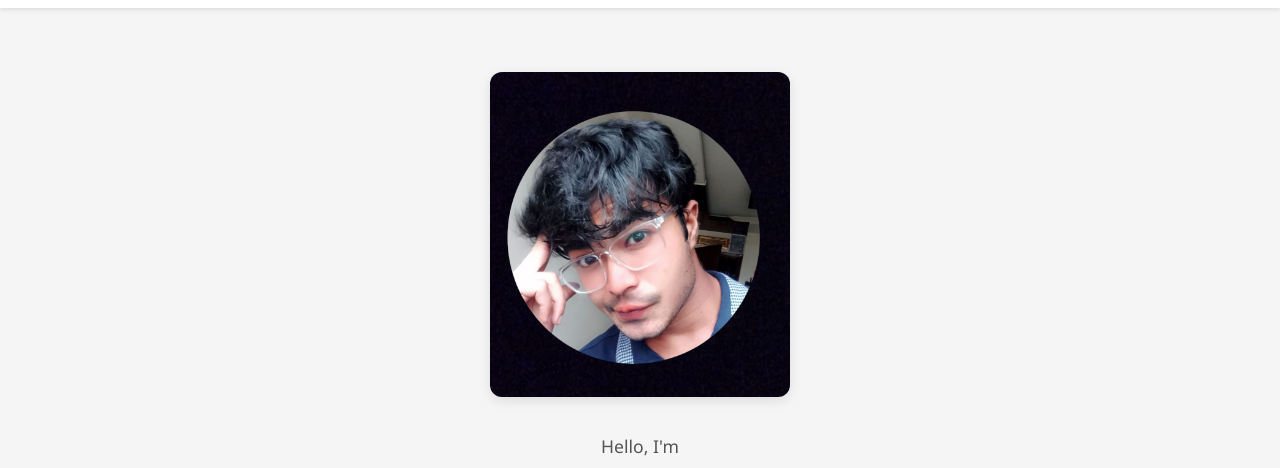
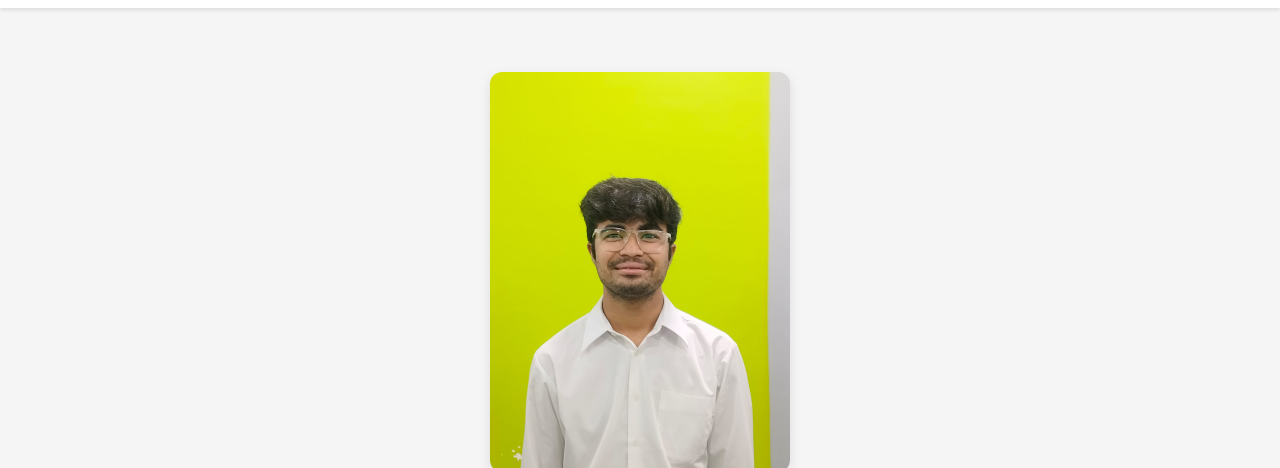
Before and after one commit to farhanqureshi26/Farhan_Portfolio_2.0.github.io, a plain HTML site: page index.html in a window 1280 px wide. Shown: the part 79-547 px from the top of the page. Drawn offline with Linux system fonts and the light colour scheme.

Commit message:
Update index.html

```diff
--- a/index.html
+++ b/index.html
@@ -39,7 +39,7 @@
     <section id="profile">
       <div class="section__pic-container">
         <img
-          src="./assets/Farhan Qureshi Profile Photo 2.jpg"
+          src="./assets/Farhan_Image_pic.jpg"
           alt="Farhan Qureshi profile picture 2"
         />
       </div>
```
